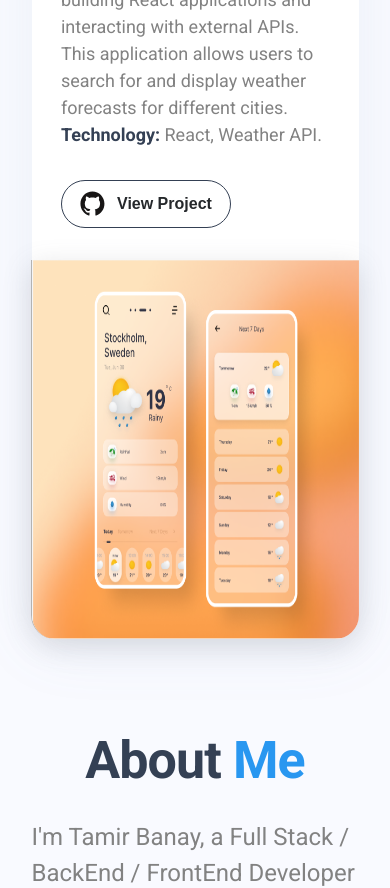
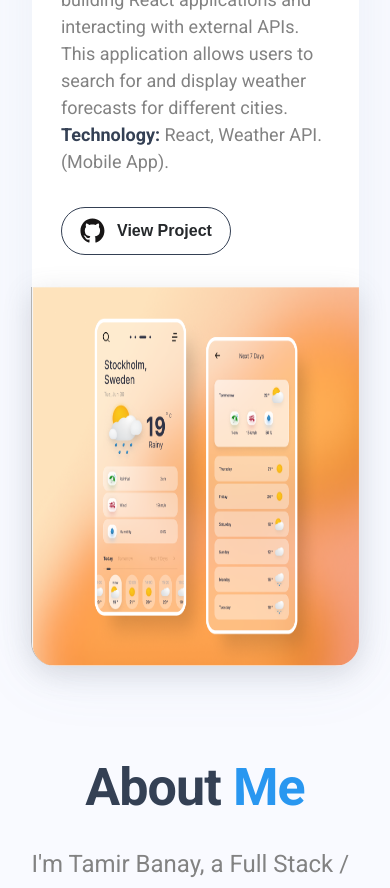
Before and after one commit to TamirBanay/my-personalSite, a React (Create React App) app in the folder my-personal-website/: page / in a window 390 px wide. Shown: the part 5920-6808 px from the top of the page. Built offline with nearby package versions, Linux system fonts and the light colour scheme.

Commit message:
add  Mobile App to weather app.

```diff
--- a/my-personal-website/src/componets/myProjects/MyProjectss.jsx
+++ b/my-personal-website/src/componets/myProjects/MyProjectss.jsx
@@ -73,7 +73,7 @@ function myProjects() {
       title: "Weather App ",
       description:
         "WeatherApp is a personal project designed to demonstrate skills in building React applications and interacting with external APIs. This application allows users to search for and display weather forecasts for different cities.",
-      technology: "React, Weather API.",
+      technology: "React, Weather API. (Mobile App).",
       img: WeatherAppImg,
       onClick: moveToWeatherApp,
     },
```
